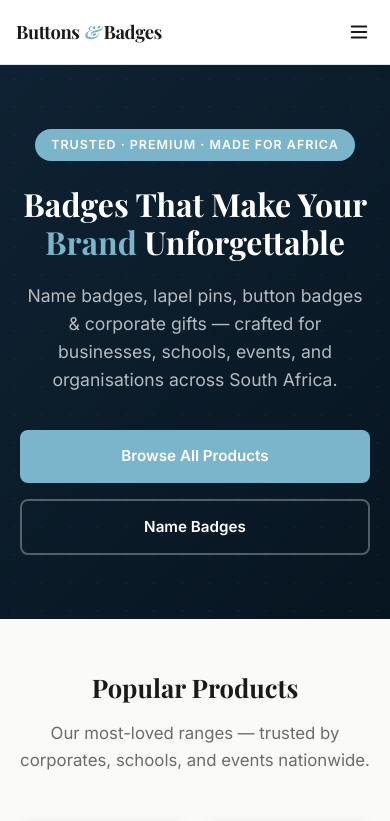
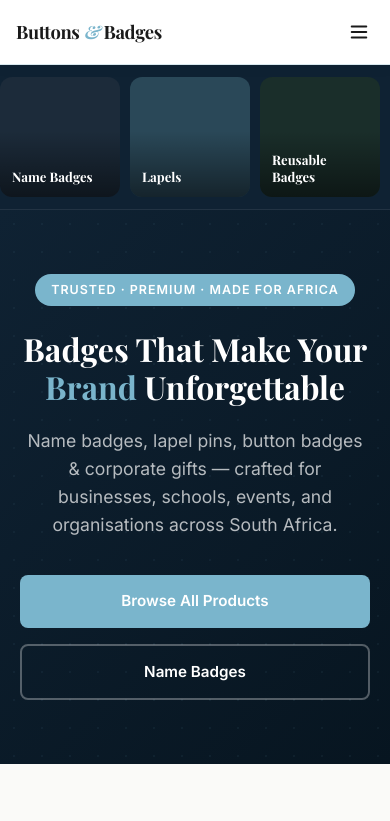
Before and after one commit to samuelhyerahyera7-sketch/buttonsandbadges, a React (Vite) app: page / in a window 390 px wide. Shown: the top 821 px of the page. Built offline with nearby package versions, Linux system fonts and the light colour scheme; grey boxes are pictures that could not be loaded; a web font is replaced by a local one.

Commit message:
Add mobile category carousel at top of homepage (phones only)
Co-Authored-By: Claude Sonnet 4.6 <noreply@anthropic.com>
Claude-Session: https://claude.ai/code/session_01TVB6Edhu994bu18C9gTzJk

```diff
--- a/src/pages/Homepage.tsx
+++ b/src/pages/Homepage.tsx
@@ -24,6 +24,22 @@ const features = [
 export default function Homepage() {
   return (
     <div className="homepage">
+
+      {/* MOBILE CATEGORY STRIP — phones only */}
+      <div className="mob-cat-wrap">
+        <div className="mob-cat-scroll">
+          {catCards.map((cat) => (
+            <Link
+              key={cat.id}
+              to={`/shop?category=${cat.id}`}
+              className="mob-cat-tile"
+              style={{ '--tile-bg': cat.bg } as React.CSSProperties}
+            >
+              <span>{cat.label}</span>
+            </Link>
+          ))}
+        </div>
+      </div>
 
       {/* HERO */}
       <section className="hero">
--- a/src/styles/main.css
+++ b/src/styles/main.css
@@ -761,3 +761,54 @@ button { cursor: pointer; font-family: var(--font-b); border: none; }
   .detail-layout { gap: 20px; }
   .detail-qty-row { flex-wrap: wrap; gap: 12px; }
 }
+
+/* =====================================================
+   MOBILE CATEGORY STRIP (phones only)
+   ===================================================== */
+
+.mob-cat-wrap { display: none; }
+
+@media (max-width: 768px) {
+  .mob-cat-wrap {
+    display: block;
+    background: var(--dark);
+    border-bottom: 1px solid rgba(255,255,255,0.08);
+  }
+  .mob-cat-scroll {
+    display: flex;
+    overflow-x: auto;
+    scroll-snap-type: x mandatory;
+    -webkit-overflow-scrolling: touch;
+    scrollbar-width: none;
+    gap: 10px;
+    padding: 12px 16px;
+  }
+  .mob-cat-scroll::-webkit-scrollbar { display: none; }
+  .mob-cat-tile {
+    flex-shrink: 0;
+    scroll-snap-align: start;
+    width: 120px;
+    height: 120px;
+    border-radius: 12px;
+    background: var(--tile-bg, #1C2B3A);
+    display: flex;
+    align-items: flex-end;
+    padding: 12px;
+    text-decoration: none;
+    color: #fff;
+    font-family: var(--font-h);
+    font-size: 0.82rem;
+    font-weight: 700;
+    line-height: 1.25;
+    position: relative;
+    overflow: hidden;
+  }
+  .mob-cat-tile::after {
+    content: '';
+    position: absolute;
+    inset: 0;
+    background: linear-gradient(to top, rgba(0,0,0,0.5) 0%, transparent 55%);
+    pointer-events: none;
+  }
+  .mob-cat-tile span { position: relative; z-index: 1; }
+}
```
